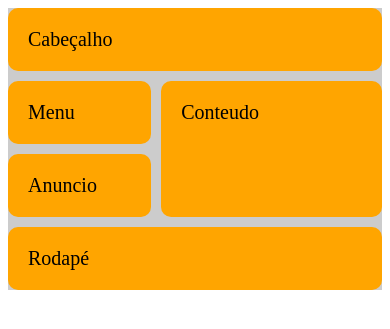
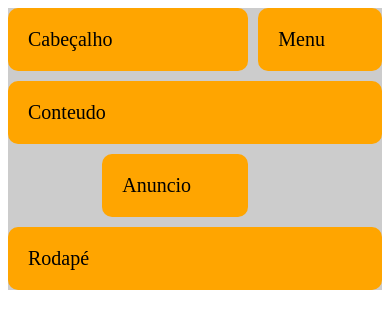
Before and after one commit to VDR-Crowley/desenvolvimento_full-stack, a PHP site: page / in a window 390 px wide. Shown: the top 329 px of the page. Run offline with PHP 8.4, Linux system fonts and the light colour scheme.

Commit message:
layout responsivo

```diff
--- a/html_css/css_grid/grid-layout/style.css
+++ b/html_css/css_grid/grid-layout/style.css
@@ -38,3 +38,15 @@ footer {
 .ad {
   grid-area: anuncio;
 }
+
+@media (max-width: 750px) {
+
+  .container {
+    grid-template-areas:
+      "cabecalho cabecalho cabecalho menu"
+      "conteudo conteudo conteudo conteudo"
+      ". . anuncio ."
+      "rodape rodape rodape rodape"
+    ;
+  }
+}
```
